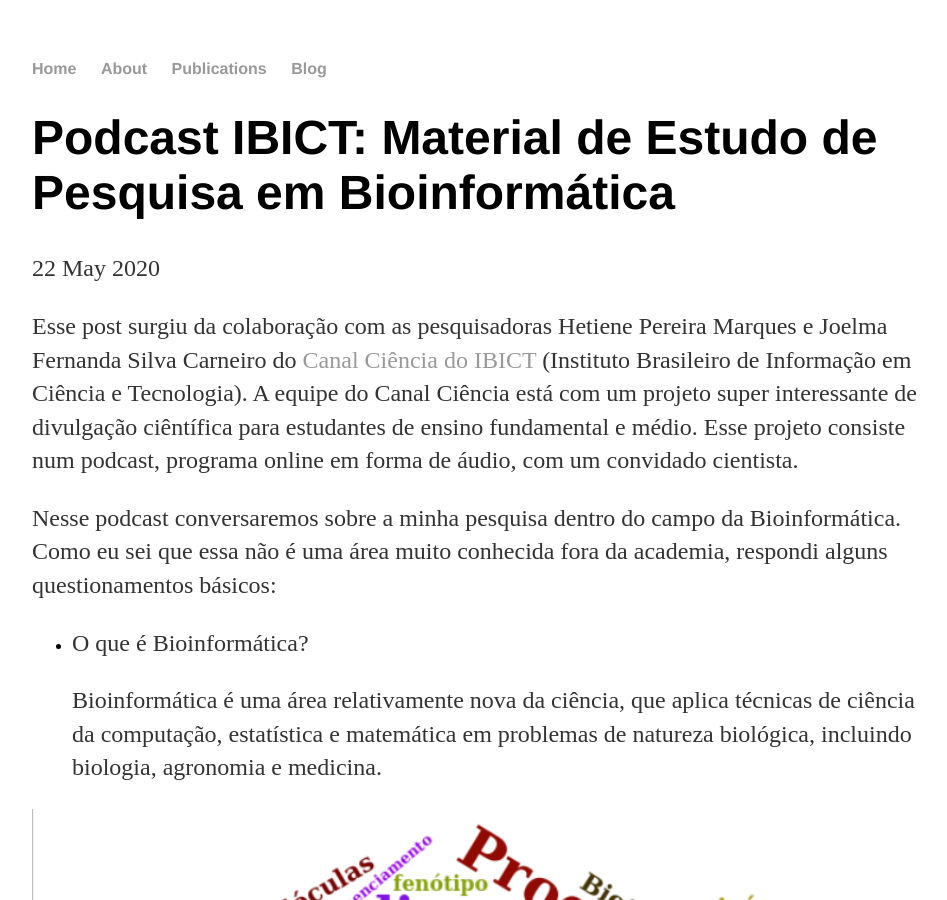
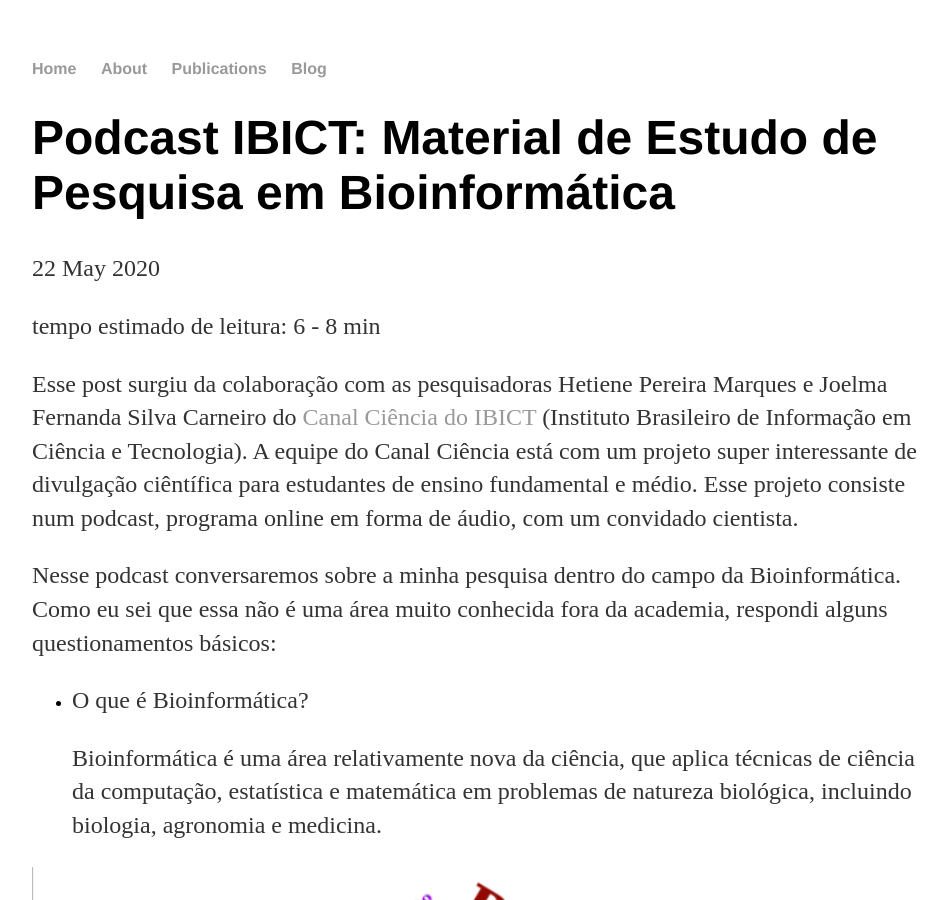
Before and after one commit to waltercostamb/waltercostamb.github.io, a Jekyll site: the page built from _posts/2020-05-22-PodcastIBICT.md, in a window 1280 px wide and 900 px high. Shown: the whole window, without its empty margins (160-1107 px from the left). Built offline with Jekyll 4.4.1, drawn with Linux system fonts in a browser that asks for light colours.

Commit message:
Update 2020-05-22-PodcastIBICT.md

```diff
--- a/_posts/2020-05-22-PodcastIBICT.md
+++ b/_posts/2020-05-22-PodcastIBICT.md
@@ -3,6 +3,8 @@ layout: post
 title: "Podcast IBICT: Material de Estudo de Pesquisa em Bioinformática"
 date: 2020-05-22
 ---
+
+tempo estimado de leitura: 6 - 8 min
 
 Esse post surgiu da colaboração com as pesquisadoras Hetiene Pereira Marques e Joelma Fernanda Silva Carneiro do
 [Canal Ciência do IBICT](http://www.canalciencia.ibict.br/) (Instituto Brasileiro de Informação em Ciência e Tecnologia).
```
